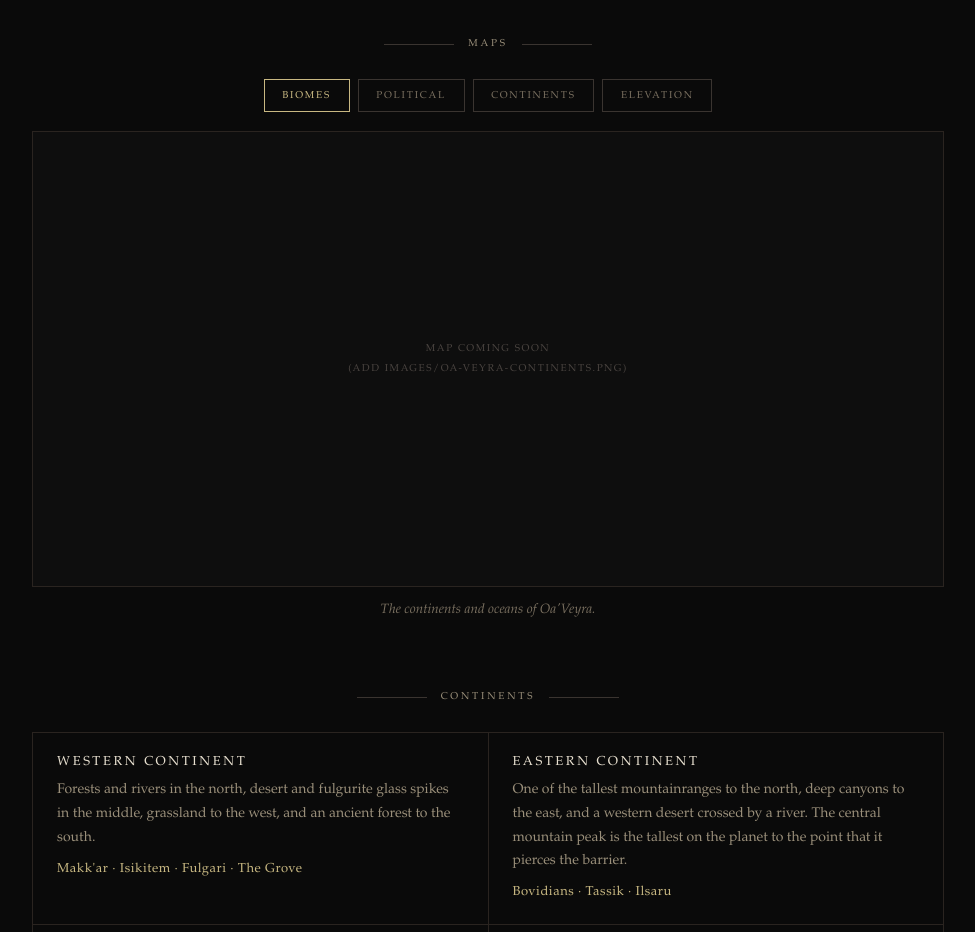
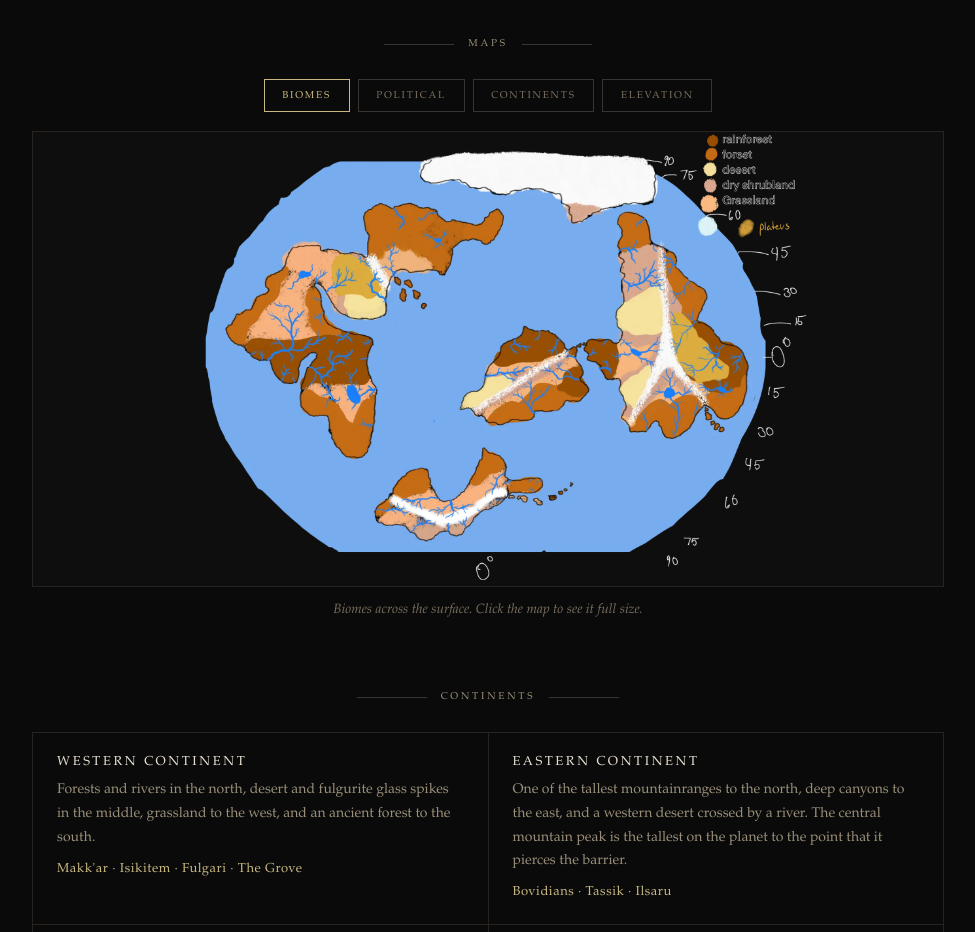
Before and after one commit to snowynicole5000/Ae-Uuvoria-Wiki, a plain HTML site: page oa-veyra.html in a window 1280 px wide. Shown: the part 1340-2272 px from the top of the page, without its empty margins (152-1127 px from the left). Drawn offline with Linux system fonts and the light colour scheme.

Commit message:
Add files via upload

```diff
--- a/oa-veyra.html
+++ b/oa-veyra.html
@@ -96,18 +96,18 @@
     <div class="section-label">Maps</div>
 
     <div class="map-tabs">
-	  <button class="map-tab active" data-src="images/map.png" data-caption="Biomes across the surface.">Biomes</button>
-	  <button class="map-tab" data-src="images/map1.png" data-caption="The countries and factions of Oa'Veyra.">Political</button>
+	  <button class="map-tab active" data-src="images/map-web.webp" data-full="images/map.png" data-caption="Biomes across the surface.">Biomes</button>
+	  <button class="map-tab" data-src="images/map2-web.webp" data-full="images/map2.png" data-caption="The countries and factions of Oa'Veyra.">Political</button>
       <button class="map-tab" data-src="images/oa-veyra-continents.png" data-caption="The continents and oceans of Oa'Veyra.">Continents</button>
       <button class="map-tab" data-src="images/oa-veyra-elevation.png" data-caption="Elevation, from the ocean floor to the mountain that pierces the barrier.">Elevation</button>
     </div>
 
     <figure>
-      <div class="map-frame">
-        <img id="map-img" src="images/oa-veyra-continents.png" alt="Map of Oa'Veyra">
+      <div class="map-frame" data-zoom="images/map.png">
+        <img id="map-img" src="images/map-web.webp" alt="Map of Oa'Veyra">
         <div class="map-missing" id="map-missing"></div>
       </div>
-      <figcaption class="map-caption" id="map-caption">The continents and oceans of Oa'Veyra.</figcaption>
+      <figcaption class="map-caption" id="map-caption">Biomes across the surface. Click the map to see it full size.</figcaption>
     </figure>
 
     <!-- ═══════════════════════════════════════════════════════
@@ -217,6 +217,8 @@
           mapMissing.style.display = "none";
           mapImg.src = tab.dataset.src;
           mapCaption.textContent = tab.dataset.caption;
+          // clicking the map opens the full-size original (data-full), if there is one
+          mapImg.parentElement.dataset.zoom = tab.dataset.full || tab.dataset.src;
         });
       });
 
```
